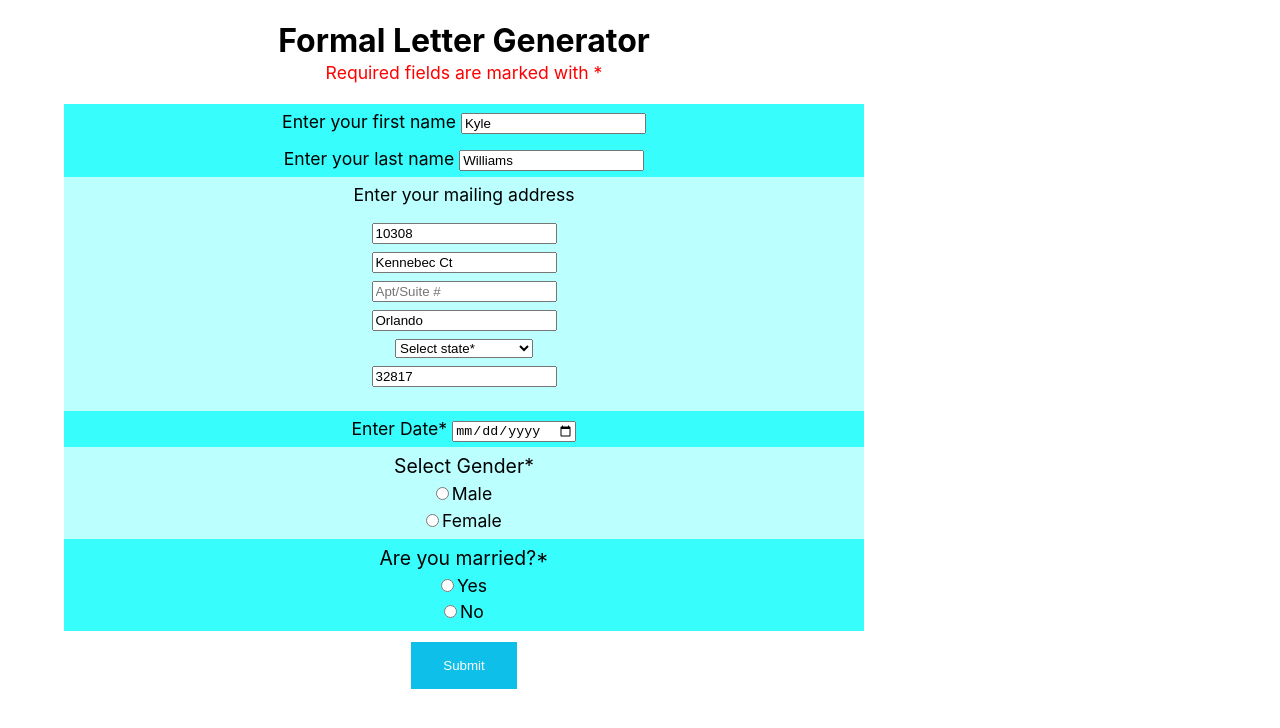
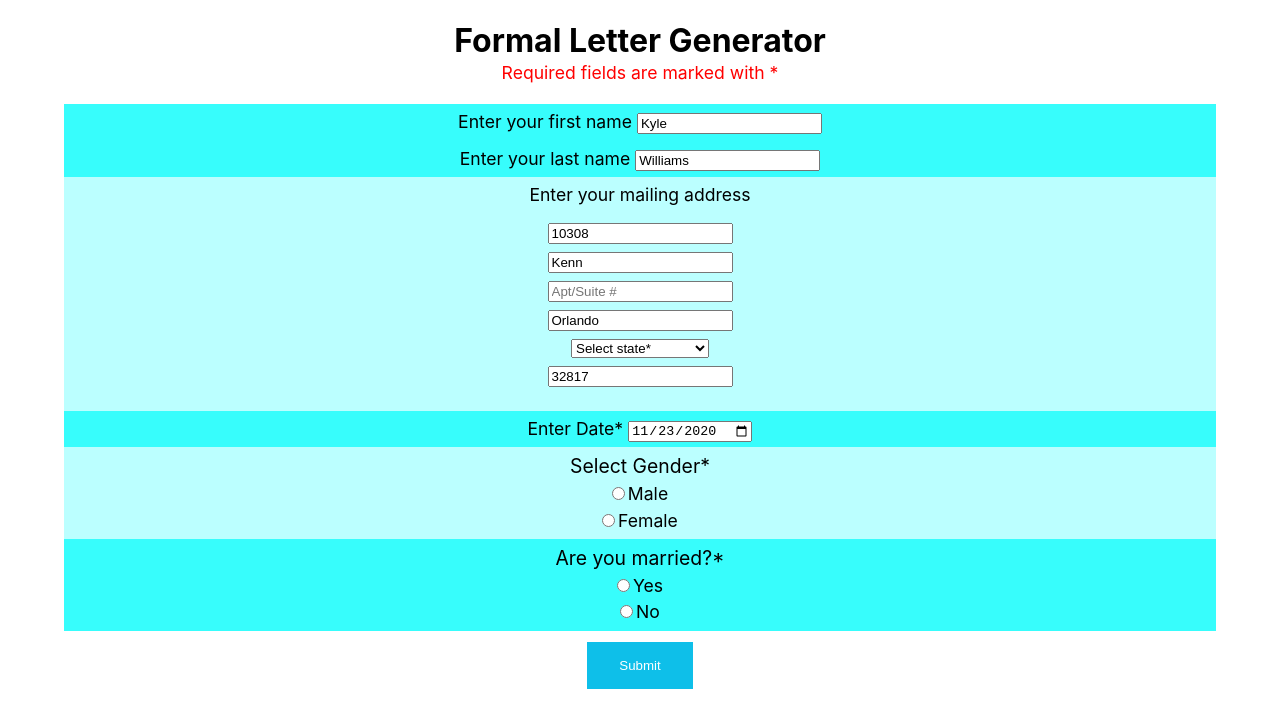
Before and after one commit to kylewcode/react-html-letter-v2, a React (Create React App) app: page / in a window 1280 px wide. Shown: the top 728 px of the page. Built offline with nearby package versions, Linux system fonts and the light colour scheme; no server answers.

Commit message:
bugfix: display date, body width, Apt/Suite no display, null addresses

```diff
--- a/src/App.css
+++ b/src/App.css
@@ -1,7 +1,7 @@
 /* Base Styles */
 
 body {
-  max-width: 800px;
+  max-width: 100%;
   margin: 0 5vw;
 }
 
--- a/src/App.js
+++ b/src/App.js
@@ -70,12 +70,12 @@ function App() {
     firstName: "Kyle",
     lastName: "Williams",
     streetNumber: "10308",
-    streetName: "Kennebec Ct",
+    streetName: "Kenn",
     aptSuite: "",
     city: "Orlando",
     stateName: "Florida",
     zipcode: "32817",
-    date: "2020-11-17",
+    date: "2020-11-23",
     isFemale: false,
     isMarried: false,
     status: "fillingOutForm",
@@ -144,7 +144,7 @@ function App() {
               id="user-first-name"
               value={state.firstName}
               placeholder="First name*"
-              // required
+              required
               onChange={(e) =>
                 setState({ ...state, firstName: e.target.value })
               }
@@ -158,7 +158,7 @@ function App() {
               id="user-last-name"
               value={state.lastName}
               placeholder="Last name*"
-              // required
+              required
               onChange={(e) => setState({ ...state, lastName: e.target.value })}
             />
           </li>
@@ -238,7 +238,8 @@ function App() {
               type="date"
               name="date"
               id="date-input"
-              // required
+              value={state.date}
+              required
               onChange={(e) => setState({ ...state, date: e.target.value })}
             />
           </li>
@@ -249,7 +250,7 @@ function App() {
                 type="radio"
                 name="gender"
                 id="male"
-                // required
+                required
                 onClick={(e) => setState({ ...state, isFemale: false })}
               />
               <label htmlFor="male">Male</label>
@@ -259,7 +260,7 @@ function App() {
                 type="radio"
                 name="gender"
                 id="female"
-                // required
+                required
                 onClick={(e) => setState({ ...state, isFemale: true })}
               />
               <label htmlFor="female">Female</label>
@@ -272,7 +273,7 @@ function App() {
                 type="radio"
                 name="married"
                 id="married-yes"
-                // required
+                required
                 onClick={(e) => setState({ ...state, isMarried: true })}
               />
               <label htmlFor="married-yes">Yes</label>
@@ -282,7 +283,7 @@ function App() {
                 type="radio"
                 name="married"
                 id="married-no"
-                // required
+                required
                 onClick={(e) => setState({ ...state, isMarried: false })}
               />
               <label htmlFor="married-no">No</label>
--- a/src/Display.js
+++ b/src/Display.js
@@ -59,7 +59,7 @@ function Display({
           </p>
         </address>
         <div className="sender-column">
-          <time dateTime="2016-01-20">20 January 2016</time>
+    <time dateTime="2016-01-20">{date}</time>
         </div>
         <address>
           <p>
@@ -121,7 +121,7 @@ function Display({
           <br />
           <br />
           You can find more information about{" "}
-          <a href="http://example.com." target="_blank">
+          <a href="http://example.com." target="_blank" rel="noreferrer">
             important university dates
           </a>
           on our website.
@@ -199,7 +199,7 @@ function Display({
         </dl>
         <p>
           For more of my research, see my{" "}
-          <a href="http://example.com." target="_blank">
+          <a href="http://example.com." target="_blank" rel="noreferrer">
             exotic dance research page
           </a>
           .
@@ -213,7 +213,7 @@ function Display({
           <br />
           University of Awesome motto: <q>
             Be awesome to each other.
-          </q> --{" "}
+          </q> --
           <cite>
             The memoirs of Bill S Preston,
             <abbr title="An abbreviation for esquire."> Esq</abbr>
--- a/src/Modal.js
+++ b/src/Modal.js
@@ -41,6 +41,17 @@ function Modal({
   const addressJSX = [];
   dataStore.forEach((location, key) => {
     const address = `${location.number} ${location.street} ${location.locality} ${location.region_code} ${location.postal_code}`;
+    // Don't push the radio button if any of the data needed returns null. If every data point is not null or undefined
+
+    // Expects array of the values of the location object.
+    const locationValues = [location.number, location.street, location.locality, location.region_code, location.postal_code];
+    const checkNull = (arr) => {
+      return arr.every(element => {
+        return element !== null && element !== undefined;
+      });
+    };
+
+    if (checkNull(locationValues)) {
       addressJSX.push(
         <div key={key}>
           <input
@@ -58,10 +69,18 @@ function Modal({
           <label htmlFor={`valid-${key}`}>{address}</label>
         </div>
       );
+    }
   });
 
   function handleSubmit(e) {
     e.preventDefault();
+    // Prevents build error from having only one radio button.
+    if (e.target.elements[0].id === 'valid-none') {
+      alert("Please enter a correct address and submit again.");
+      modalSetState({ ...childState, status: "fillingOutForm" });
+      return;
+    }
+
     const radioNodeList = e.target.elements["address-validate"];
     radioNodeList.forEach((node) => {
       if (node.checked === true && node.defaultValue === "N/A") {
```
Lines whose indentation alone changed are shown as unchanged.
